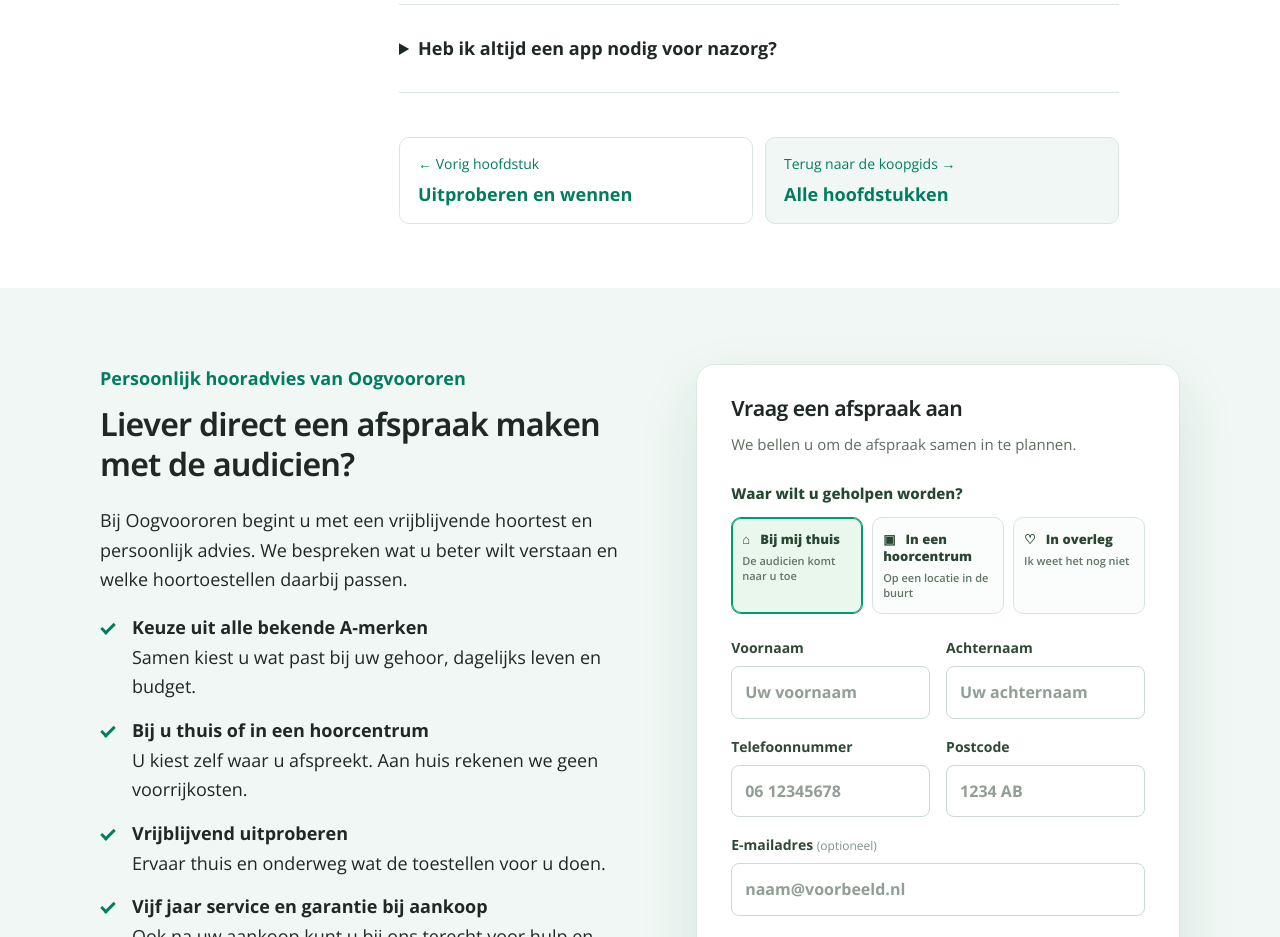
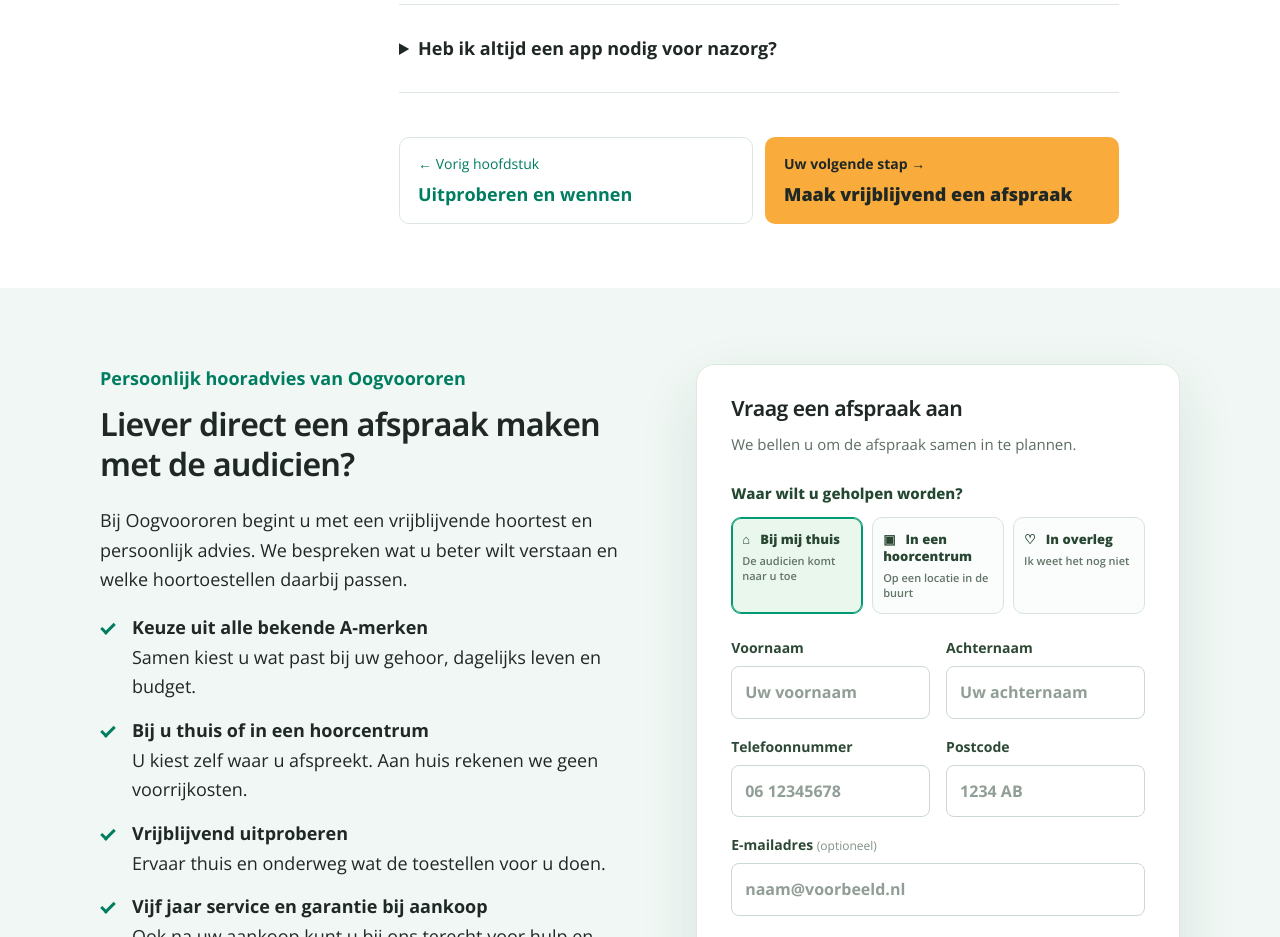
Before and after one commit to jo0stjo0st/oogvoororen-cro, a Next.js app: page /hoortoestellen/keuzehulp/onderhoud-en-nazorg in a window 1280 px wide. Shown: the part 2400-3337 px from the top of the page. Built offline with nearby package versions, Linux system fonts and the light colour scheme.

Commit message:
End hearing aid guide with appointment call to action

```diff
--- a/src/app/hoortoestellen/keuzehulp/chapter-navigation.tsx
+++ b/src/app/hoortoestellen/keuzehulp/chapter-navigation.tsx
@@ -3,7 +3,7 @@ import styles from "./guide.module.css";
 
 type ChapterLink = { href: string; title: string; label: string };
 
-export function ChapterNavigation({ previous, next }: { previous?: ChapterLink; next?: ChapterLink }) {
+export function ChapterNavigation({ previous, next }: { previous?: ChapterLink; next?: ChapterLink & { primary?: boolean } }) {
   return (
     <nav className={styles.chapterNavigation} aria-label="Hoofdstuknavigatie">
       {previous && (
@@ -13,7 +13,7 @@ export function ChapterNavigation({ previous, next }: { previous?: ChapterLink;
         </Link>
       )}
       {next && (
-        <Link className={styles.nextChapter} href={next.href}>
+        <Link className={next.primary ? `${styles.nextChapter} ${styles.action}` : styles.nextChapter} href={next.href}>
           <span>{next.label} →</span>
           <strong>{next.title}</strong>
         </Link>
--- a/src/app/hoortoestellen/keuzehulp/guide.module.css
+++ b/src/app/hoortoestellen/keuzehulp/guide.module.css
@@ -289,6 +289,11 @@
   background: var(--tint);
 }
 
+.chapterNavigation .action {
+  background: var(--orange);
+  border-color: transparent;
+}
+
 @media (max-width: 540px) {
   .chapterNavigation {
     grid-template-columns: 1fr;
--- a/src/app/hoortoestellen/keuzehulp/onderhoud-en-nazorg/page.tsx
+++ b/src/app/hoortoestellen/keuzehulp/onderhoud-en-nazorg/page.tsx
@@ -54,7 +54,7 @@ const chapter: GuideChapterContent = {
     ["Heb ik altijd een app nodig voor nazorg?", "Een app kan nodig zijn voor een online bijstelling. U kunt ook met ons afspreken voor hulp op locatie of aan huis."],
   ],
   previous: { href: "/hoortoestellen/keuzehulp/proefperiode-hoortoestellen", label: "Vorig hoofdstuk", title: "Uitproberen en wennen" },
-  next: { href: "/hoortoestellen/keuzehulp#hoofdstukken", label: "Terug naar de koopgids", title: "Alle hoofdstukken" },
+  next: { href: "/experimenten/afspraak", label: "Uw volgende stap", title: "Maak vrijblijvend een afspraak", primary: true },
 };
 
 export default function Page() {
```
